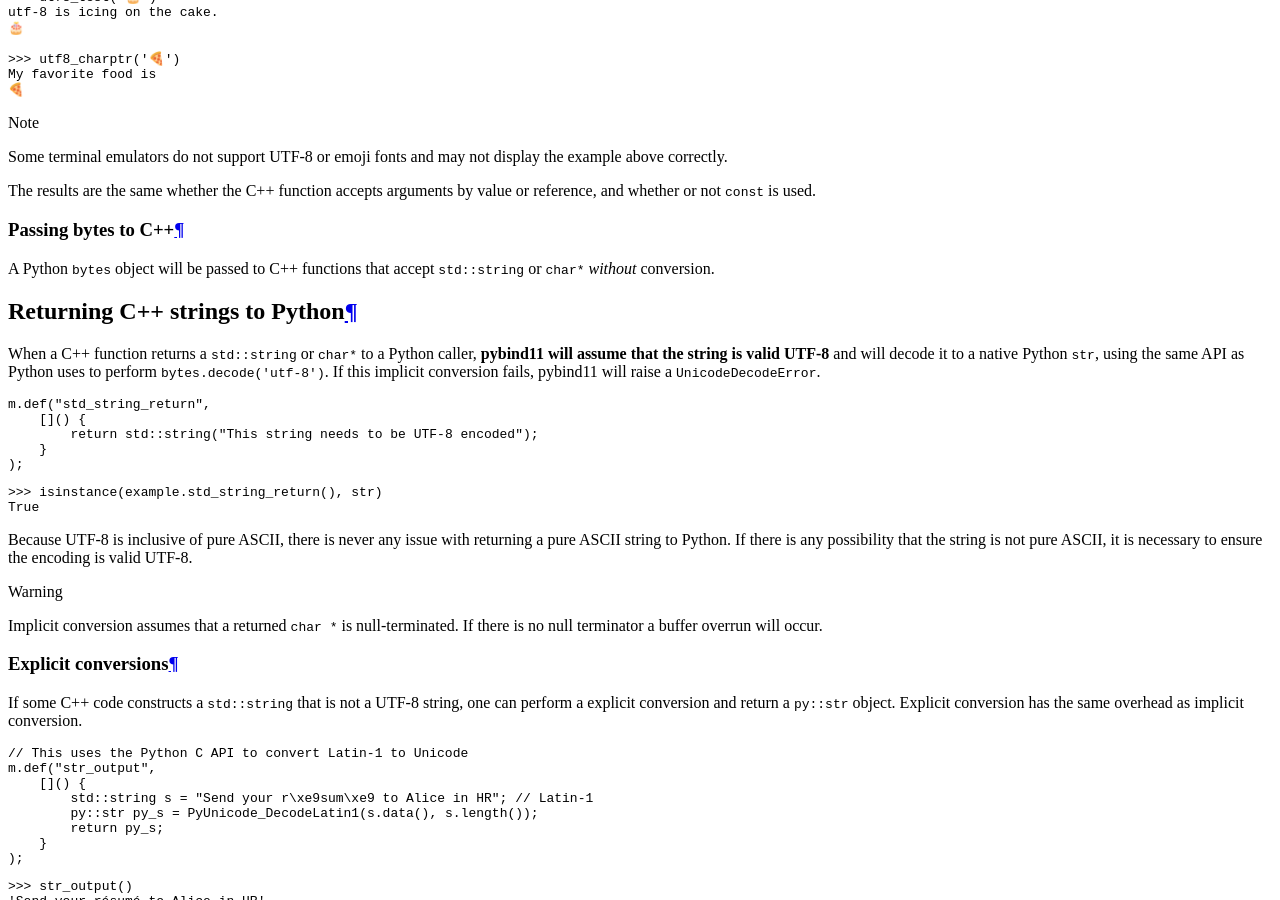
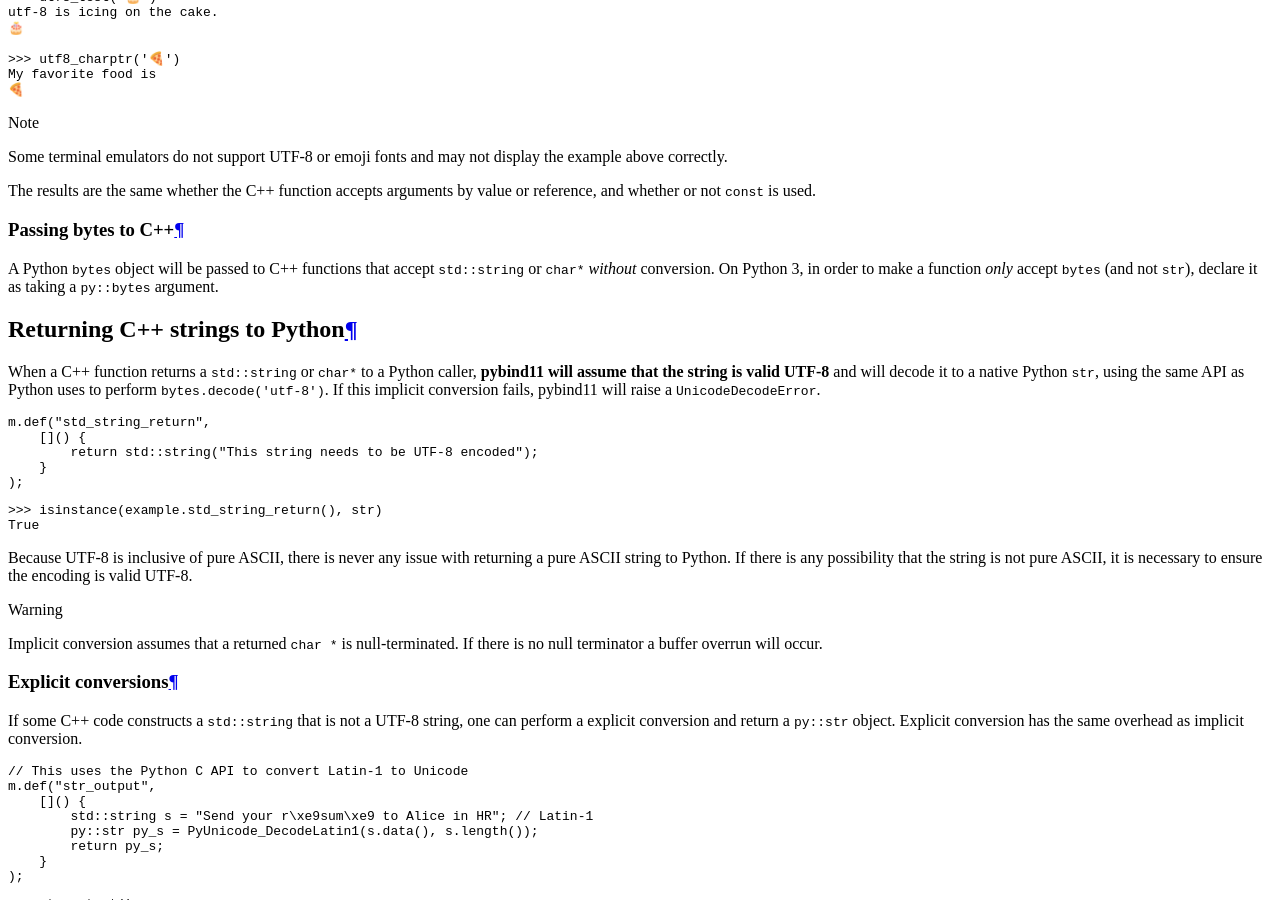
Before and after one commit to pybind/pybind11, a Sphinx documentation site: the page built from docs/advanced/cast/strings.rst, in a window 1280 px wide and 900 px high, scrolled down 1487 px. Built offline with Sphinx 7.4.7 and the Read the Docs theme 2.0.0, drawn with Linux system fonts in a browser that asks for light colours.

Commit message:
Clarify docs for functions taking bytes and not str.

```diff
--- a/docs/advanced/cast/strings.rst
+++ b/docs/advanced/cast/strings.rst
@@ -58,7 +58,9 @@ Passing bytes to C++
 --------------------
 
 A Python ``bytes`` object will be passed to C++ functions that accept
-``std::string`` or ``char*`` *without* conversion.
+``std::string`` or ``char*`` *without* conversion.  On Python 3, in order to
+make a function *only* accept ``bytes`` (and not ``str``), declare it as taking
+a ``py::bytes`` argument.
 
 
 Returning C++ strings to Python
```
Also changed, not shown: 1 other file.
